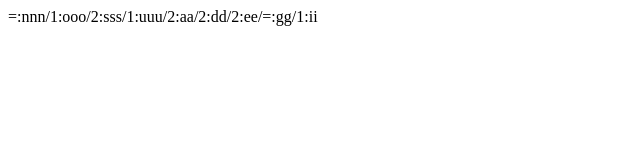
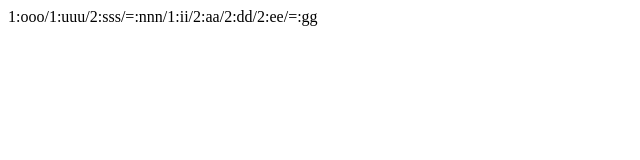
Before and after one commit to Havolt/stringsMix, a plain HTML site: page index.html in a window 1280 px wide. Shown: the full height of the page, 0-640 px from the left. Drawn offline with Linux system fonts and the light colour scheme.

Commit message:
String now returns based on number of array

```diff
--- a/index.html
+++ b/index.html
@@ -23,6 +23,7 @@
   let combArr = [];
   let finalArr = [];
   let finalStr = '';
+  let runner = 1;
 
 
   function listIt(str, name){
@@ -96,12 +97,19 @@
 
   function sortFinal(arr){
 
+    for(var n = 1; n <= 2; n++){
+      for(var i = 0; i < arr.length; i++){
+        if(arr[i].arr.length == largestStr && (arr[i].arr[0] !== ' ') && (largestStr > 1) && (arr[i].name == n)){
+          finalStr += arr[i].name + ':' + arr[i].arr + '/';
+          console.log(arr[i].arr);
+        }
+      }
+    }
     for(var i = 0; i < arr.length; i++){
-      if(arr[i].arr.length == largestStr){
+      if(arr[i].arr.length == largestStr && arr[i].arr[0] !== ' ' && largestStr > 1 && arr[i].name == '='){
         finalStr += arr[i].name + ':' + arr[i].arr + '/';
         console.log(arr[i].arr);
       }
-
     }
     console.log('doop');
     largestStr--;
```
